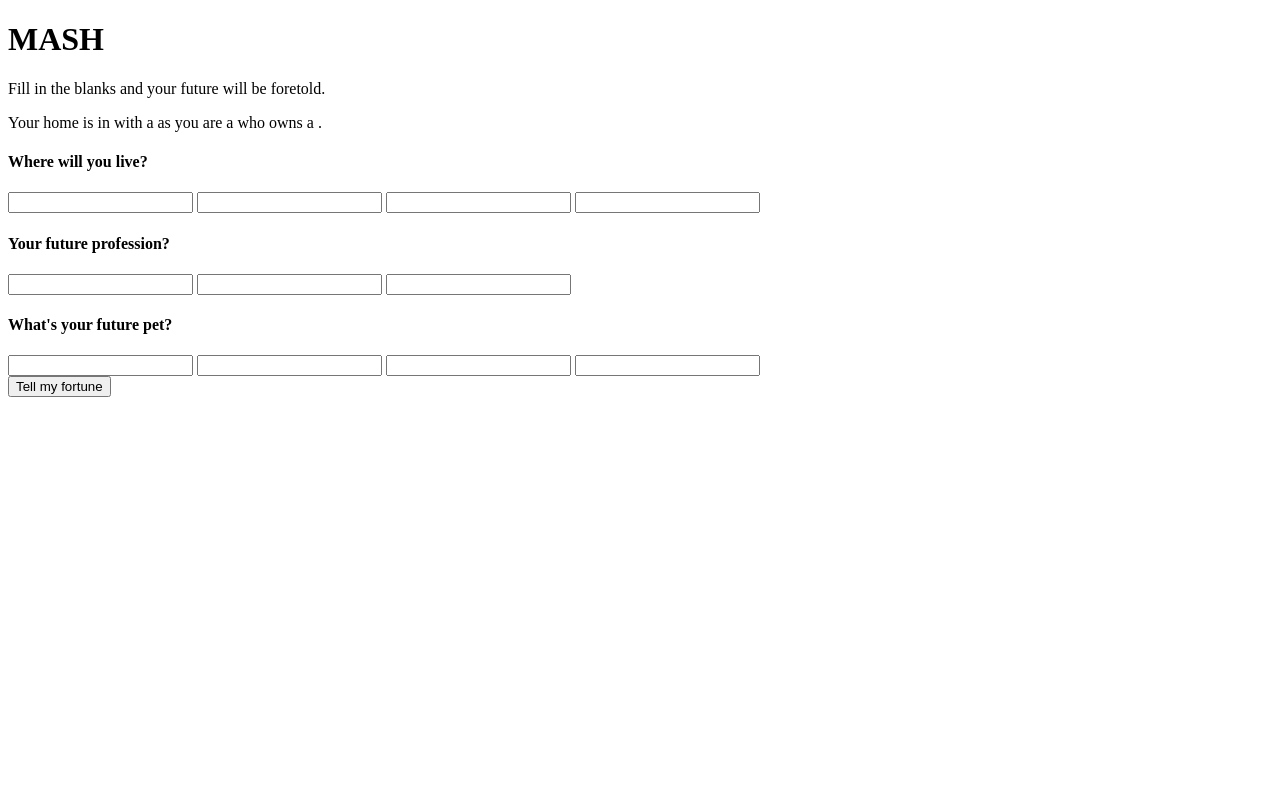
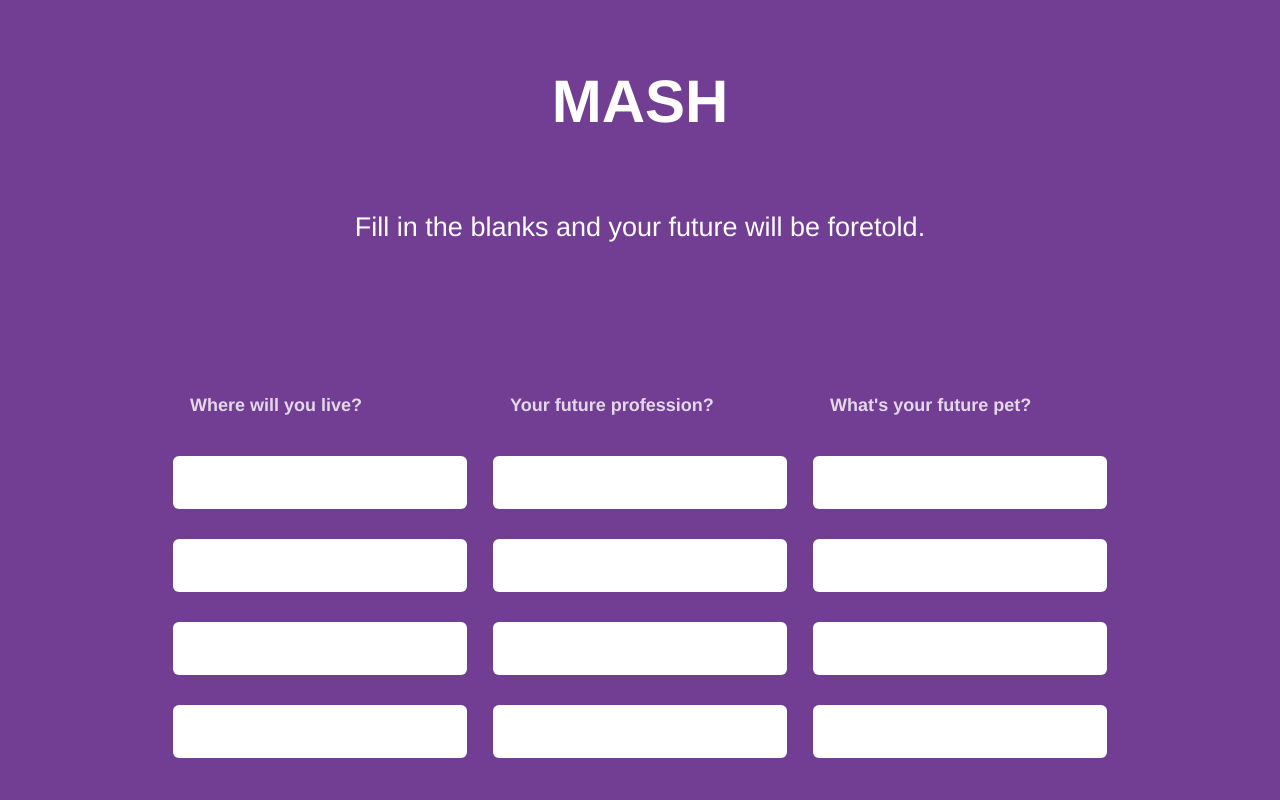
Before and after one commit to BrookelineV/MASH-Game, a plain HTML site: page index.html in a window 1280 px wide. Shown: the top 800 px of the page. Drawn offline with Linux system fonts and the light colour scheme.

Commit message:
Update index.html

```diff
--- a/index.html
+++ b/index.html
@@ -6,8 +6,8 @@
     <meta charset="utf-8">
     <meta name="viewport" content="width=device-width, initial-scale=1, minimum-scale=0.5, maximum-scale=0.5, minimal-ui">
     <title>MASH</title>
-    <link href="" rel="stylesheet">
-    <link href="" rel="stylesheet">
+    <link href="normalize.css" rel="stylesheet">
+    <link href="style.css" rel="stylesheet">
   </head>
   <!-- HEAD SECTION ENDS -->
 
@@ -22,24 +22,24 @@
       <div class="bucket">
         <div class="choice-bucket">
           <h4 class="highlight">Where will you live?</h4>
-          <input name="answer_1[]" type="Spain">
-          <input name="answer_1[]" type="Japan">
-          <input name="answer_1[]" type="Korea">
-          <input name="answer_1[]" type="Hawaii">
+          <input name="answer_1[Spain]" type="text">
+          <input name="answer_1[Japan]" type="text">
+          <input name="answer_1[Korea]" type="text">
+          <input name="answer_1[Hawaii]" type="text">
         </div>
         <div class="choice-bucket">
           <h4 class="highlight">Your future profession?</h4>
-          <input name="answer_2[]" type="Cheif">
-          <input name="answer_2[]" type="Doctor">
-          <input name="answer_2[]" type="Movie star>
-          <input name="answer_2[]" type="Engineer">
+          <input name="answer_2[Cheif]" type="Ctext">
+          <input name="answer_2[Doctor]" type="text">
+          <input name="answer_2[Movie star]" type="text">
+          <input name="answer_2[Engineer]" type="text">
         </div>
         <div class="choice-bucket">
           <h4 class="highlight">What's your future pet?</h4>
-          <input name="answer_3[]" type="Cat">
-          <input name="answer_3[]" type="Dog">
-          <input name="answer_3[]" type="Bird">
-          <input name="answer_3[]" type="Rabbit">
+          <input name="answer_3[Cat]" type="text">
+          <input name="answer_3[Dog]" type="text">
+          <input name="answer_3[Bird]" type="text">
+          <input name="answer_3[Rabbit]" type="text">
         </div>
       </div>
       <button type="submit" class="button-submit">Tell my fortune</button>
```
